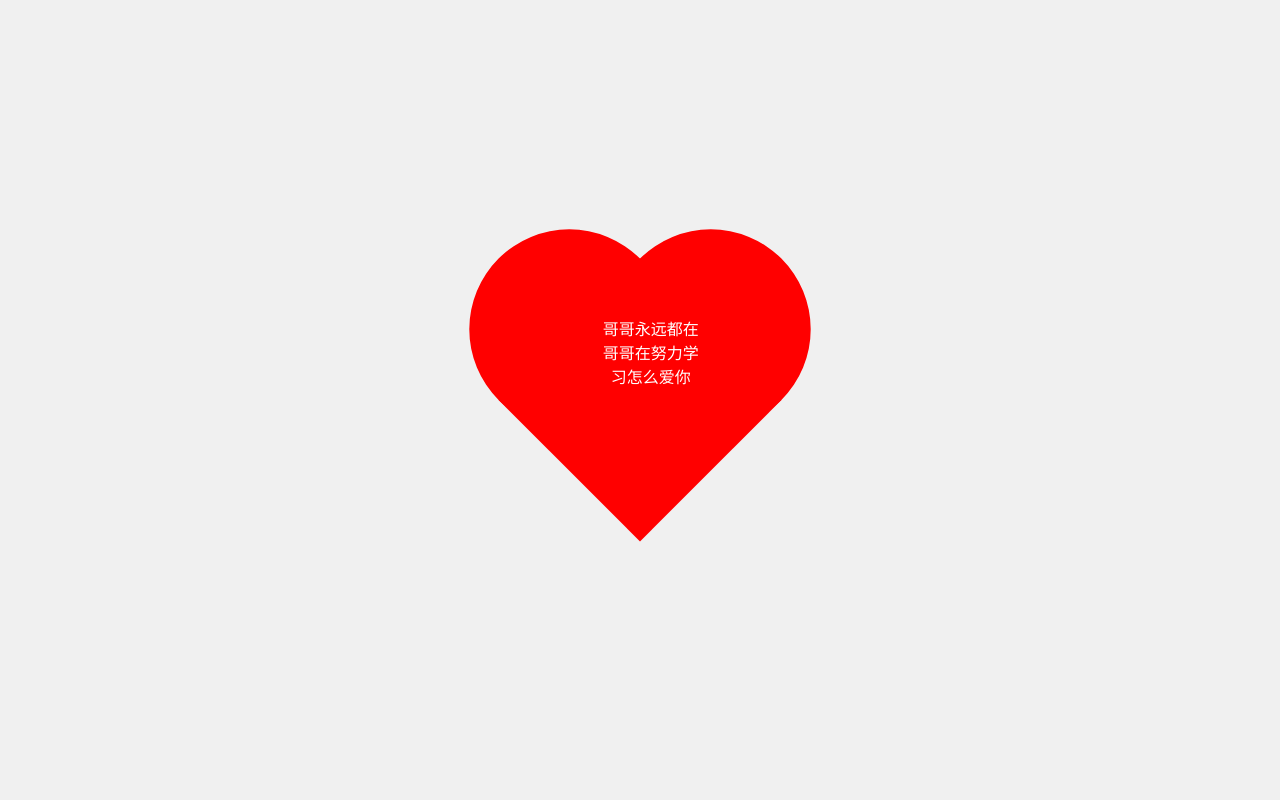
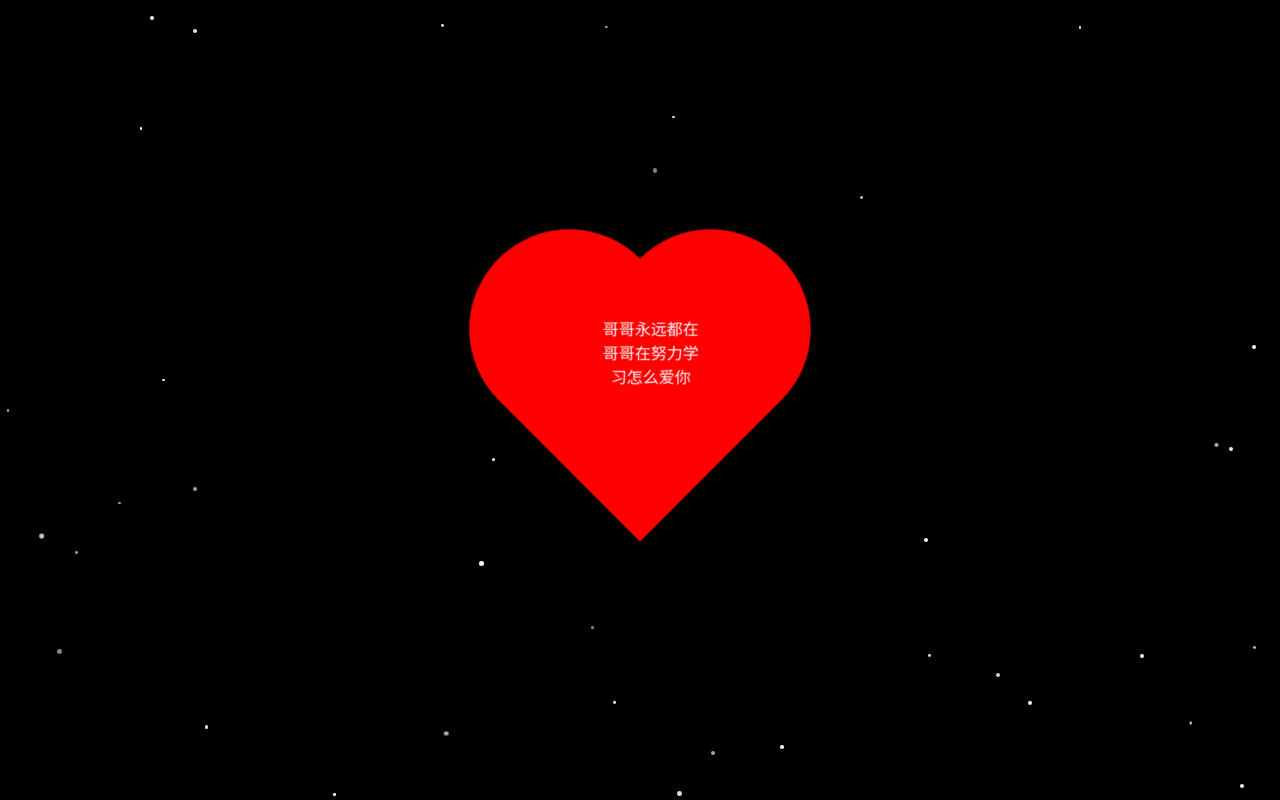
Before and after one commit to chevybean/love, a plain HTML site: page love.html in a window 1280 px wide. Drawn offline with Linux system fonts and the light colour scheme.

Commit message:
Update love.html

```diff
--- a/love.html
+++ b/love.html
@@ -1,5 +1,6 @@
 <!DOCTYPE html>
 <html lang="zh-CN">
+
 <head>
     <meta charset="UTF-8">
     <meta name="viewport" content="width=device-width, initial-scale=1.0">
@@ -11,8 +12,13 @@
             align-items: center;
             height: 100vh;
             margin: 0;
-            background-color: #f0f0f0;
+            background-color: black;
+            /* 设置背景颜色为黑色 */
             font-family: Arial, sans-serif;
+            overflow: hidden;
+            /* 防止滚动条出现 */
+            position: relative;
+            /* 为了使用z-index */
         }
 
         .heart {
@@ -22,6 +28,8 @@
             background-color: red;
             transform: rotate(-45deg);
             margin: 50px;
+            z-index: 1;
+            /* 确保心型在最前面 */
         }
 
         .heart::before,
@@ -53,15 +61,84 @@
             text-align: center;
             font-size: 16px;
             line-height: 1.5;
-            z-index: 1; /* 确保文字在最上层 */
+            z-index: 1;
+            /* 确保文字在最上层 */
+        }
+
+        .star {
+            position: absolute;
+            background-color: white;
+            border-radius: 50%;
+            animation: twinkle 1.5s infinite ease-in-out, move 2s linear;
+        }
+
+        .stars-container {
+            position: absolute;
+            top: 0;
+            left: 0;
+            width: 100%;
+            height: 100%;
+            z-index: 0;
+            /* 确保星星在背景层 */
+        }
+
+        @keyframes twinkle {
+
+            0%,
+            100% {
+                opacity: 0.5;
+            }
+
+            50% {
+                opacity: 1;
+            }
+        }
+
+        @keyframes move {
+            0% {
+                transform: translate(0, 0);
+            }
+
+            100% {
+                transform: translate(var(--move-x), var(--move-y));
+            }
         }
     </style>
 </head>
+
 <body>
+    <div class="stars-container"></div>
     <div class="heart">
         <div class="text">
             哥哥永远都在<br>哥哥在努力学习怎么爱你
         </div>
     </div>
+    <script>
+        function createStar() {
+            const star = document.createElement('div');
+            star.classList.add('star');
+            const size = Math.random() * 3 + 2; // 随机大小在2px到5px之间
+            star.style.width = `${size}px`;
+            star.style.height = `${size}px`;
+            star.style.top = `${Math.random() * 100}vh`;
+            star.style.left = `${Math.random() * 100}vw`;
+            star.style.animationDuration = `${Math.random()  + 0.3}s`;
+
+            // 设置流星的移动距离
+            const moveX = Math.random() * 200 - 100; // 随机X轴移动距离
+            const moveY = Math.random() * 200 - 100; // 随机Y轴移动距离
+            star.style.setProperty('--move-x', `${moveX}px`);
+            star.style.setProperty('--move-y', `${moveY}px`);
+
+            document.querySelector('.stars-container').appendChild(star);
+
+            setTimeout(() => {
+                star.remove();
+            }, 4000);
+        }
+
+        setInterval(createStar, 100);
+    </script>
 </body>
+
 </html>
```
